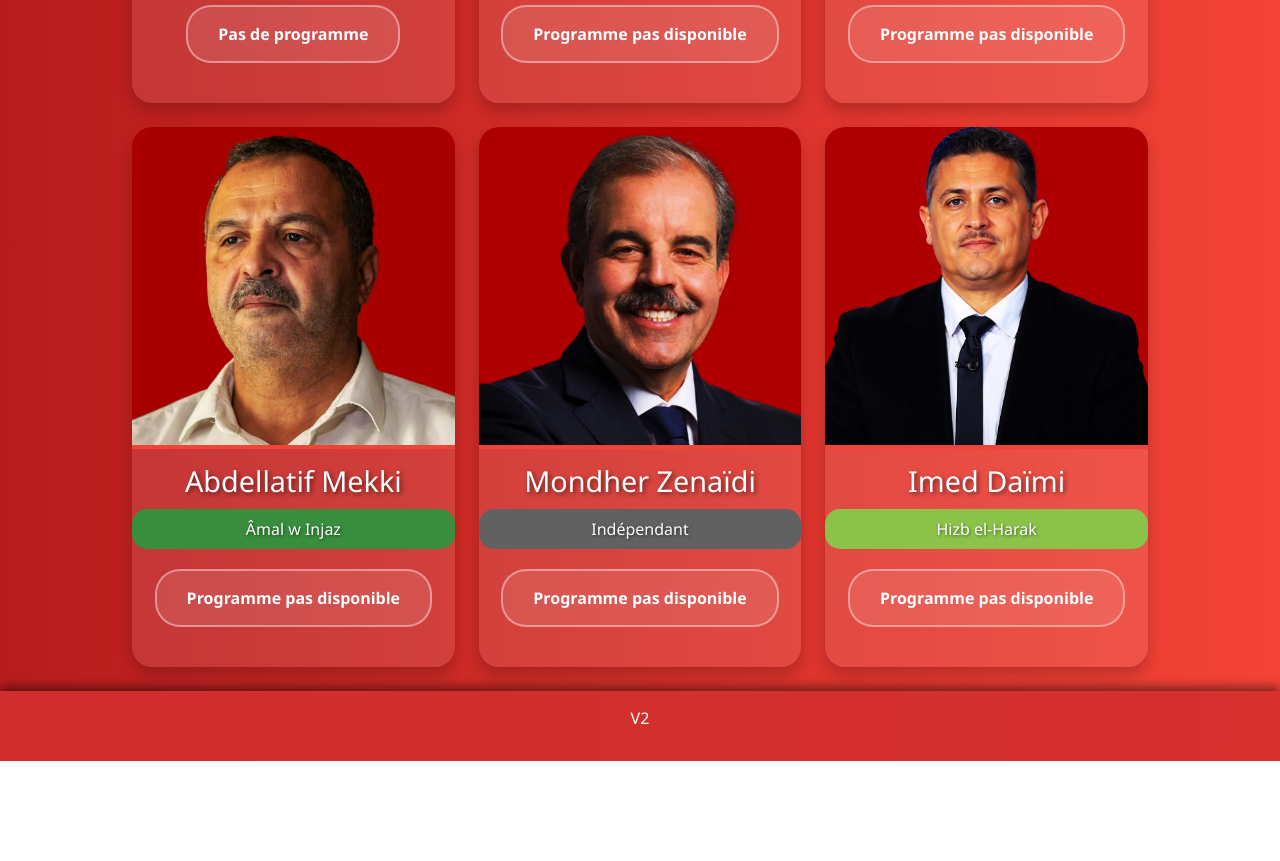
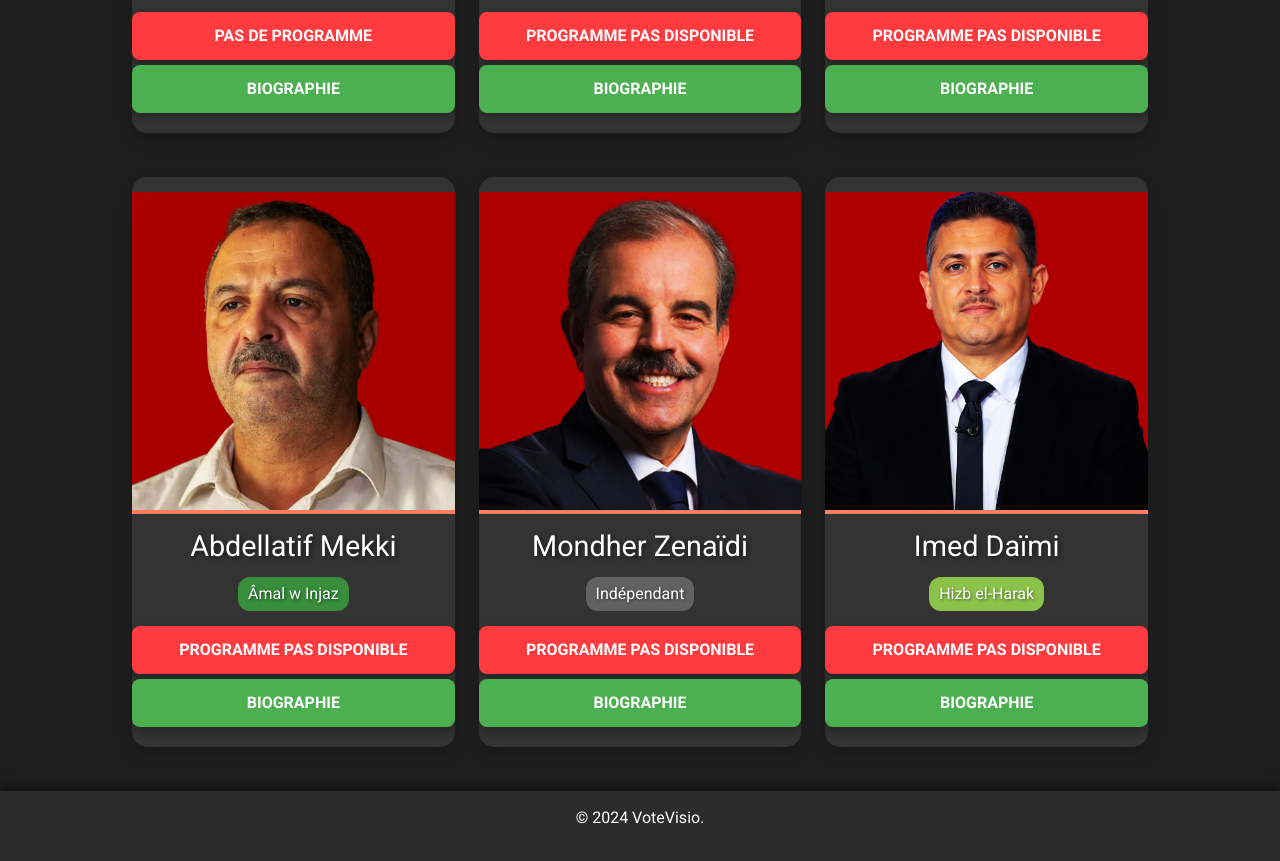
Before and after one commit to VoteVisio/VoteVisio.github.io, a plain HTML site: page index.html in a window 1280 px wide. Shown: the part 775-1636 px from the top of the page. Before the commit the page ends 1536 px from the top, so only its background shows below. Drawn offline with nearby package versions, Linux system fonts and the light colour scheme.

Commit message:
Update index.html

```diff
--- a/index.html
+++ b/index.html
@@ -7,11 +7,13 @@
     <title>VoteVisio</title>
     <!-- Bootstrap CSS -->
     <link href="https://cdn.jsdelivr.net/npm/bootstrap@5.3.0/dist/css/bootstrap.min.css" rel="stylesheet">
+    <!-- Google Fonts -->
+    <link href="https://fonts.googleapis.com/css2?family=Roboto:wght@400;700&display=swap" rel="stylesheet">
     <!-- Custom CSS -->
     <style>
         body {
-            font-family: 'Segoe UI', Tahoma, Geneva, Verdana, sans-serif;
-            background: linear-gradient(to right, #b71c1c, #f44336);
+            font-family: 'Roboto', sans-serif;
+            background: #1e1e1e;
             color: #fff;
             margin: 0;
             padding: 0;
@@ -21,7 +23,7 @@
         }
 
         header {
-            background: linear-gradient(to right, #b71c1c, #f44336);
+            background: #2c2c2c;
             text-align: center;
             padding: 20px;
             box-shadow: 0 4px 10px rgba(0, 0, 0, 0.5);
@@ -39,14 +41,16 @@
         }
 
         .candidat {
-            background: #ffffff1a;
-            border-radius: 20px;
+            background: #333;
+            border-radius: 15px;
             text-align: center;
             box-shadow: 0 8px 15px rgba(0, 0, 0, 0.2);
             transition: transform 0.3s ease, box-shadow 0.3s ease;
             overflow: hidden;
             color: #fff;
-            padding-bottom: 20px;
+            padding: 15px 0;
+            position: relative;
+            margin-bottom: 20px;
         }
 
         .candidat:hover {
@@ -59,7 +63,7 @@
             height: auto;
             object-fit: cover;
             aspect-ratio: 1 / 1;
-            border-bottom: 4px solid #f44336;
+            border-bottom: 4px solid #ff7e5f;
         }
 
         .candidat h2 {
@@ -69,13 +73,14 @@
         }
 
         .parti-politique {
-            padding: 8px 12px;
-            border-radius: 15px;
-            margin: 10px auto 0;
+            padding: 5px 10px;
+            border-radius: 12px;
+            margin: 5px auto;
             font-size: 1em;
-            display: block;
+            display: inline-block;
             color: #fff;
             text-shadow: 1px 1px 3px rgba(0, 0, 0, 0.5);
+            font-family: 'Roboto', sans-serif;
         }
 
         .independant {
@@ -83,11 +88,12 @@
         }
 
         .mouvement-chaab {
-            background-color: #b71c1c;
+            background-color: #ff7e5f;
         }
 
         .azimoun {
-            background-color: #fbc02d;
+            background-color: #feb47b;
+            color: #000;
         }
 
         .amal-injaz {
@@ -98,28 +104,57 @@
             background-color: #8bc34a;
         }
 
-        .candidat a {
-            display: inline-block;
-            margin: 20px 0;
-            padding: 15px 30px;
-            background: #ffffff1a;
-            color: #fff;
-            text-decoration: none;
-            border-radius: 25px;
-            font-weight: bold;
-            pointer-events: none;
-            cursor: not-allowed;
-            transition: background 0.3s ease, color 0.3s ease;
-            border: 2px solid #ffffff66;
+        .btn-container {
+            margin-top: 10px;
+            text-align: center;
         }
 
-        .candidat a:hover {
-            background: #ffffff33;
-            color: #ddd;
+        .btn-container a {
+            display: block;
+            margin: 5px auto;
+            text-decoration: none;
+            color: #fff;
+        }
+
+        .button-modern {
+            display: inline-block;
+            border: none;
+            border-radius: 8px;
+            padding: 12px 20px;
+            font-size: 16px;
+            font-weight: 600;
+            text-transform: uppercase;
+            transition: background-color 0.3s ease, transform 0.2s ease;
+            cursor: pointer;
+            box-shadow: 0 4px 8px rgba(0, 0, 0, 0.3);
+        }
+
+        .button-programme {
+            background-color: #ff3b3f;
+        }
+
+        .button-programme:disabled {
+            background-color: #666;
+            cursor: not-allowed;
+        }
+
+        .button-biographie {
+            background-color: #4caf50;
+        }
+
+        .button-biographie:hover,
+        .button-programme:hover {
+            transform: translateY(-2px);
+            box-shadow: 0 6px 12px rgba(0, 0, 0, 0.4);
+        }
+
+        .button-biographie:disabled {
+            background-color: #888;
+            cursor: not-allowed;
         }
 
         footer {
-            background: rgba(211, 47, 47, 0.9);
+            background: #2c2c2c;
             color: #fff;
             text-align: center;
             padding: 15px;
@@ -149,15 +184,16 @@
 
         @media (max-width: 480px) {
             header img {
-                max-width: 150px;
+                max-width: 200px;
             }
 
             .candidat h2 {
                 font-size: 1.3em;
             }
 
-            .candidat a {
-                padding: 12px 25px;
+            .btn-container a {
+                padding: 6px 12px;
+                font-size: 0.8em;
             }
         }
     </style>
@@ -175,7 +211,10 @@
                     <img src="images/kais_saied.jpg" alt="Kaïs Saïed">
                     <h2>Kaïs Saïed</h2>
                     <div class="parti-politique independant">Indépendant</div>
-                    <a href="#" target="_blank">Pas de programme</a>
+                    <div class="btn-container">
+                        <a href="#" class="button-modern button-programme" aria-disabled="true">Pas de programme</a>
+                        <a href="https://www.wikiwand.com/fr/articles/Ka%C3%AFs_Sa%C3%AFed" class="button-modern button-biographie">Biographie</a>
+                    </div>
                 </div>
             </div>
             <div class="col-lg-4 col-md-6 mb-4">
@@ -183,7 +222,10 @@
                     <img src="images/zouhair_maghzaoui.jpg" alt="Zouhair Maghzaoui">
                     <h2>Zouhair Maghzaoui</h2>
                     <div class="parti-politique mouvement-chaab">Mouvement Echaâb</div>
-                    <a href="#" target="_blank">Programme pas disponible</a>
+                    <div class="btn-container">
+                        <a href="#" class="button-modern button-programme">Programme pas disponible</a>
+                        <a href="https://www.businessnews.com.tn/qui-est-vraiment-zouhair-maghzaoui,519,140082,3" class="button-modern button-biographie">Biographie</a>
+                    </div>
                 </div>
             </div>
             <div class="col-lg-4 col-md-6 mb-4">
@@ -191,7 +233,10 @@
                     <img src="images/ayachi_zammel.jpg" alt="Ayachi Zammel">
                     <h2>Ayachi Zammel</h2>
                     <div class="parti-politique azimoun">Azimoun</div>
-                    <a href="#" target="_blank">Programme pas disponible</a>
+                    <div class="btn-container">
+                        <a href="#" class="button-modern button-programme">Programme pas disponible</a>
+                        <a href="https://www.tunisienumerique.com/qui-est-ayachi-zammel-candidat-aux-presidentielles/" class="button-modern button-biographie">Biographie</a>
+                    </div>
                 </div>
             </div>
             <div class="col-lg-4 col-md-6 mb-4">
@@ -199,7 +244,10 @@
                     <img src="images/abdellatif_mekki.jpg" alt="Abdellatif Mekki">
                     <h2>Abdellatif Mekki</h2>
                     <div class="parti-politique amal-injaz">Âmal w Injaz</div>
-                    <a href="#" target="_blank">Programme pas disponible</a>
+                    <div class="btn-container">
+                        <a href="#" class="button-modern button-programme">Programme pas disponible</a>
+                        <a href="https://www.wikiwand.com/fr/articles/Abdellatif_Mekki" class="button-modern button-biographie">Biographie</a>
+                    </div>
                 </div>
             </div>
             <div class="col-lg-4 col-md-6 mb-4">
@@ -207,7 +255,10 @@
                     <img src="images/mondher_zenaidi.jpg" alt="Mondher Zenaïdi">
                     <h2>Mondher Zenaïdi</h2>
                     <div class="parti-politique independant">Indépendant</div>
-                    <a href="#" target="_blank">Programme pas disponible</a>
+                    <div class="btn-container">
+                        <a href="#" class="button-modern button-programme">Programme pas disponible</a>
+                        <a href="https://www.wikiwand.com/fr/articles/Mondher_Zenaidi" class="button-modern button-biographie">Biographie</a>
+                    </div>
                 </div>
             </div>
             <div class="col-lg-4 col-md-6 mb-4">
@@ -215,14 +266,17 @@
                     <img src="images/imed_daemi.jpg" alt="Imed Daïmi">
                     <h2>Imed Daïmi</h2>
                     <div class="parti-politique hezb-harak">Hizb el-Harak</div>
-                    <a href="#" target="_blank">Programme pas disponible</a>
+                    <div class="btn-container">
+                        <a href="#" class="button-modern button-programme">Programme pas disponible</a>
+                        <a href="https://www.wikiwand.com/fr/articles/Imed_Da%C3%AFmi" class="button-modern button-biographie">Biographie</a>
+                    </div>
                 </div>
             </div>
         </div>
     </section>
 
     <footer>
-        <p>V2</p>
+    <p>&copy; 2024 VoteVisio.</p>
     </footer>
 
     <!-- Bootstrap JS -->
```
